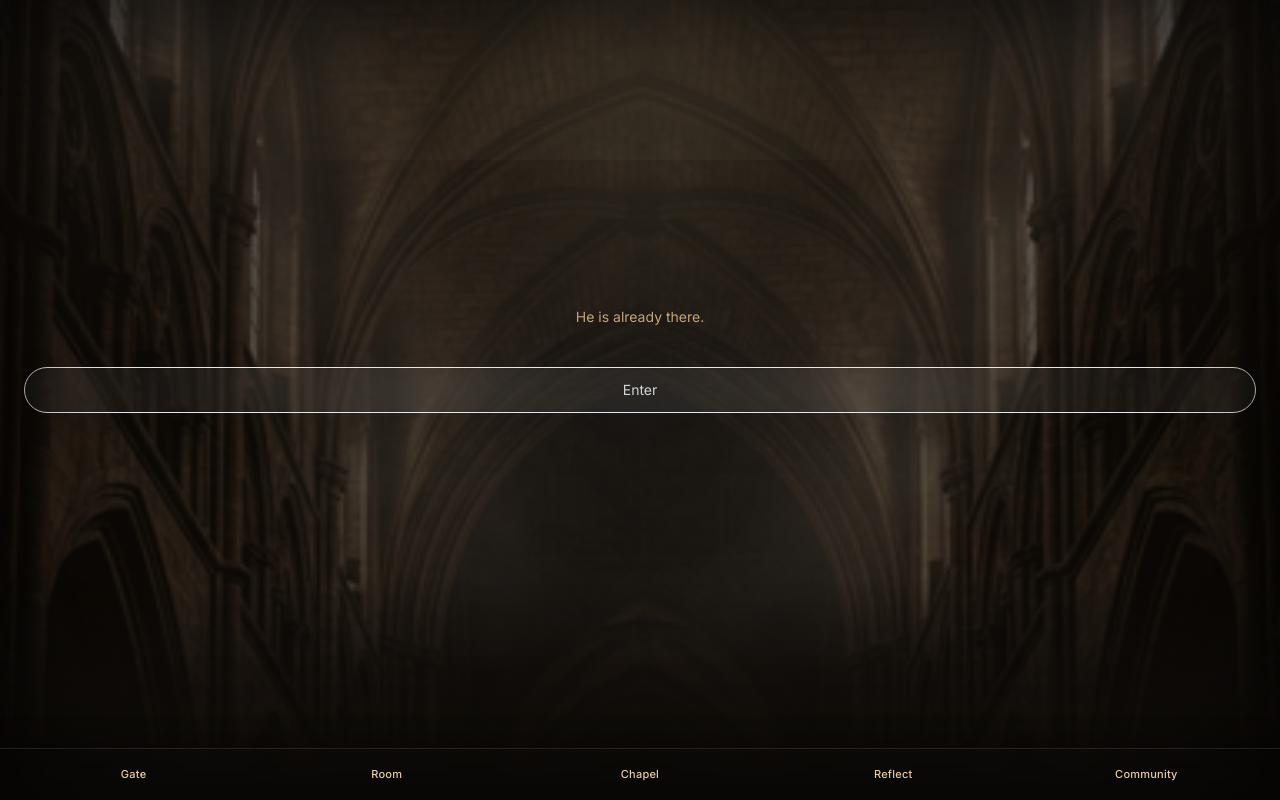
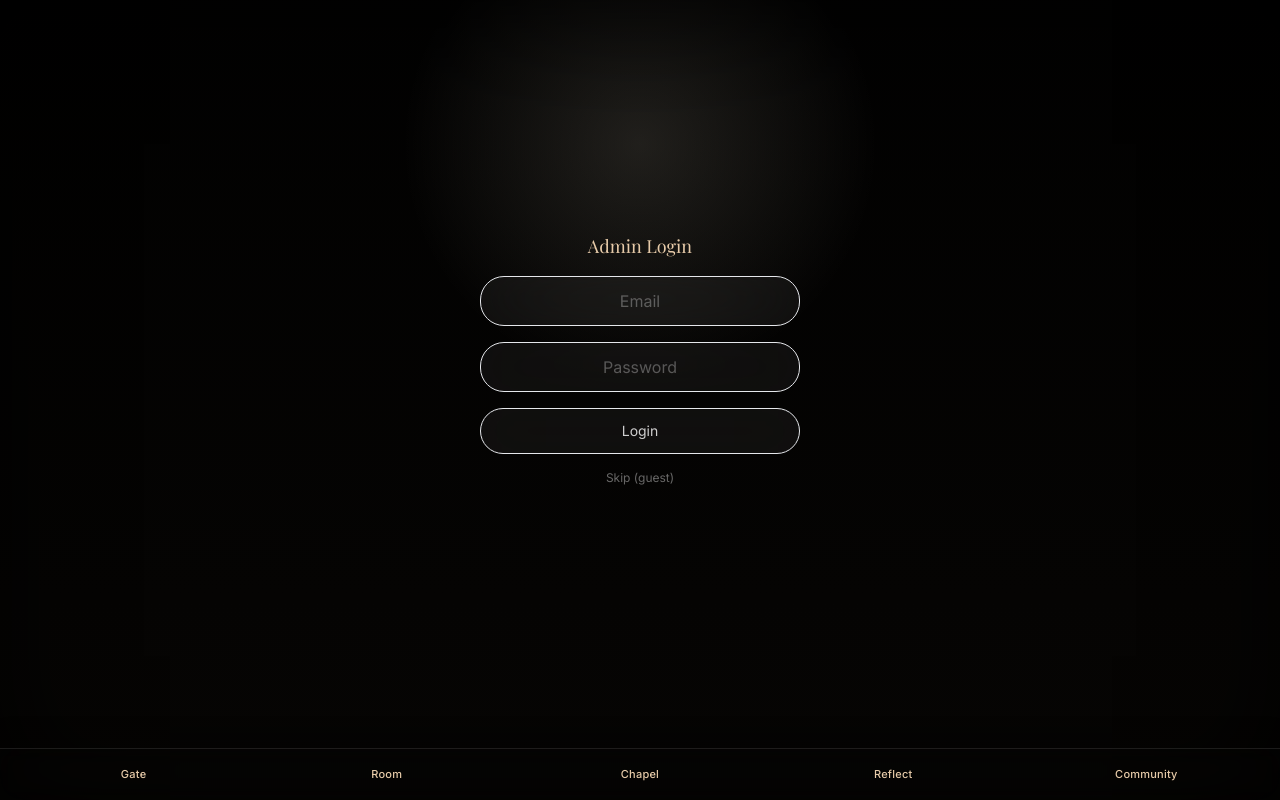
Before and after one commit to johncyongco/interior-castle, a React (Vite) app: page /admin in a window 1280 px wide. Before the commit this address led to /. Built offline with nearby package versions, Linux system fonts and the light colour scheme; no server answers.

Commit message:
Add admin login page, admin delete access in chapel

```diff
--- a/src/App.tsx
+++ b/src/App.tsx
@@ -30,6 +30,7 @@ import BreakfastMediaPage from './pages/BreakfastMediaPage'
 import BreakfastCalendarPage from './pages/BreakfastCalendarPage'
 import NarniaPage from './pages/NarniaPage'
 import ChapelPage from './pages/ChapelPage'
+import AdminPage from './pages/AdminPage'
 import RoomPopups from './components/RoomPopups'
 import { AmbientField } from './components/AmbientField'
 import { ensureSperoUser } from './lib/speroIdentity'
@@ -122,6 +123,7 @@ function AppShell() {
                <Route path="/breakfast/calendar" element={<BreakfastCalendarPage />} />
                <Route path="/narnia" element={<NarniaPage />} />
                <Route path="/chapel" element={<ChapelPage />} />
+               <Route path="/admin" element={<AdminPage />} />
               <Route path="*" element={<Navigate to="/" replace />} />
             </Routes>
           </motion.div>
--- /dev/null
+++ b/src/pages/AdminPage.tsx
@@ -0,0 +1,105 @@
+import { useState, useEffect } from 'react'
+import { useNavigate } from 'react-router-dom'
+import { motion } from 'framer-motion'
+import { supabase } from '../lib/supabase'
+import ScreenContainer from '../components/ScreenContainer'
+
+const ADMIN_KEY = 'spero-admin-email'
+
+export default function AdminPage() {
+  const navigate = useNavigate()
+  const [email, setEmail] = useState('')
+  const [password, setPassword] = useState('')
+  const [error, setError] = useState('')
+  const [checking, setChecking] = useState(true)
+
+  useEffect(() => {
+    const adminEmail = localStorage.getItem(ADMIN_KEY)
+    if (adminEmail) navigate('/chapel', { replace: true })
+    else setChecking(false)
+  }, [navigate])
+
+  const handleLogin = async () => {
+    if (!email.trim() || !password.trim()) return
+    setError('')
+
+    if (!supabase) {
+      setError('Supabase not configured')
+      return
+    }
+
+    const { error: signInError } = await supabase.auth.signInWithPassword({
+      email: email.trim(),
+      password,
+    })
+
+    if (signInError) {
+      setError('Invalid email or password')
+      return
+    }
+
+    const { data: adminData } = await supabase
+      .from('admins')
+      .select('email')
+      .eq('email', email.trim())
+      .single()
+
+    if (!adminData) {
+      await supabase.auth.signOut()
+      setError('Not authorized as admin')
+      return
+    }
+
+    localStorage.setItem(ADMIN_KEY, email.trim())
+    navigate('/chapel', { replace: true })
+  }
+
+  if (checking) return null
+
+  return (
+    <ScreenContainer>
+      <div className="absolute inset-0 bg-black" />
+      <div className="absolute inset-0 bg-[radial-gradient(circle_at_50%_18%,rgba(255,244,220,0.12),transparent_26%),linear-gradient(180deg,rgba(15,12,9,0.08),rgba(15,12,9,0.42))]" />
+      <div className="relative z-10 flex h-full flex-col items-center justify-center px-6 text-center">
+        <motion.div
+          initial={{ opacity: 0, y: 10 }}
+          animate={{ opacity: 1, y: 0 }}
+          transition={{ duration: 0.8, ease: 'easeOut' }}
+          className="w-full max-w-xs space-y-4"
+        >
+          <p className="serif text-lg text-[#e7cba9]">Admin Login</p>
+          <input
+            value={email}
+            onChange={(e) => setEmail(e.target.value)}
+            placeholder="Email"
+            className="w-full rounded-3xl border border-white/14 bg-white/[0.05] px-4 py-3 text-center text-base text-white outline-none placeholder:text-white/30 backdrop-blur-xl"
+            autoFocus
+          />
+          <input
+            value={password}
+            onChange={(e) => setPassword(e.target.value)}
+            type="password"
+            placeholder="Password"
+            onKeyDown={(e) => { if (e.key === 'Enter') handleLogin() }}
+            className="w-full rounded-3xl border border-white/14 bg-white/[0.05] px-4 py-3 text-center text-base text-white outline-none placeholder:text-white/30 backdrop-blur-xl"
+          />
+          {error && <p className="text-xs text-red-400/70">{error}</p>}
+          <button
+            type="button"
+            onClick={handleLogin}
+            className="w-full rounded-3xl border border-white/14 bg-white/[0.05] px-4 py-3 text-sm text-white/80 backdrop-blur-xl transition hover:bg-white/[0.1]"
+          >
+            Login
+          </button>
+          <button
+            type="button"
+            onClick={() => navigate('/chapel')}
+            className="w-full text-xs text-white/40 transition hover:text-white/60"
+          >
+            Skip (guest)
+          </button>
+        </motion.div>
+      </div>
+    </ScreenContainer>
+  )
+}
--- a/src/pages/ChapelPage.tsx
+++ b/src/pages/ChapelPage.tsx
@@ -80,6 +80,7 @@ export default function ChapelPage() {
   const hotspotRefs = useRef<Record<string, HTMLDivElement | null>>({})
   const instructionRef = useRef<HTMLDivElement | null>(null)
   const [username, setUsername] = useState('')
+  const [isAdmin, setIsAdmin] = useState(false)
   const [showPrompt, setShowPrompt] = useState(true)
   const [chapelPassword, setChapelPassword] = useState('')
   const [chapelPasswordError, setChapelPasswordError] = useState('')
@@ -100,6 +101,7 @@ export default function ChapelPage() {
   useEffect(() => {
     const saved = localStorage.getItem(USERNAME_KEY)
     if (saved) { setUsername(saved); setShowPrompt(false) }
+    setIsAdmin(!!localStorage.getItem('spero-admin-email'))
     loadChannels().then(setChannels)
     const interval = setInterval(() => loadChannels().then(setChannels), 5000)
     return () => clearInterval(interval)
@@ -379,7 +381,7 @@ export default function ChapelPage() {
                           </div>
                         </div>
                         <div className="flex shrink-0 items-center gap-1">
-                          {ch.creator === username && (
+                          {(ch.creator === username || isAdmin) && (
                             <button type="button" onClick={() => deleteChannel(ch.id)} className="rounded-full border border-red-500/10 bg-red-500/5 px-2 py-1 text-[9px] text-red-400/50 transition hover:bg-red-500/15">Delete</button>
                           )}
                           <button type="button" onClick={() => joinChannel(ch)} className="rounded-full border border-white/10 bg-white/10 px-3 py-1 text-[10px] uppercase tracking-[0.15em] text-white/60 transition hover:bg-white/20">Join</button>
```
